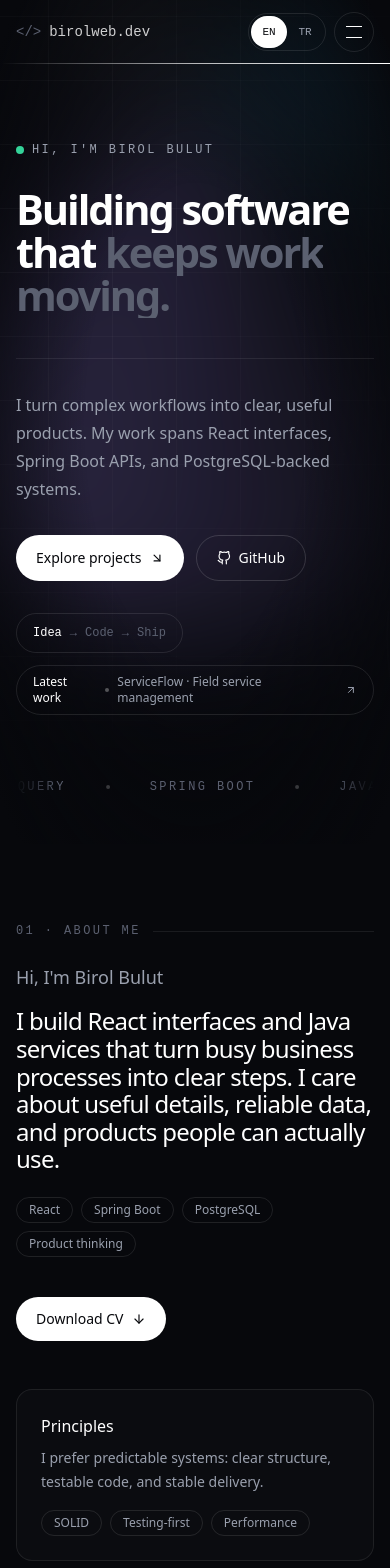
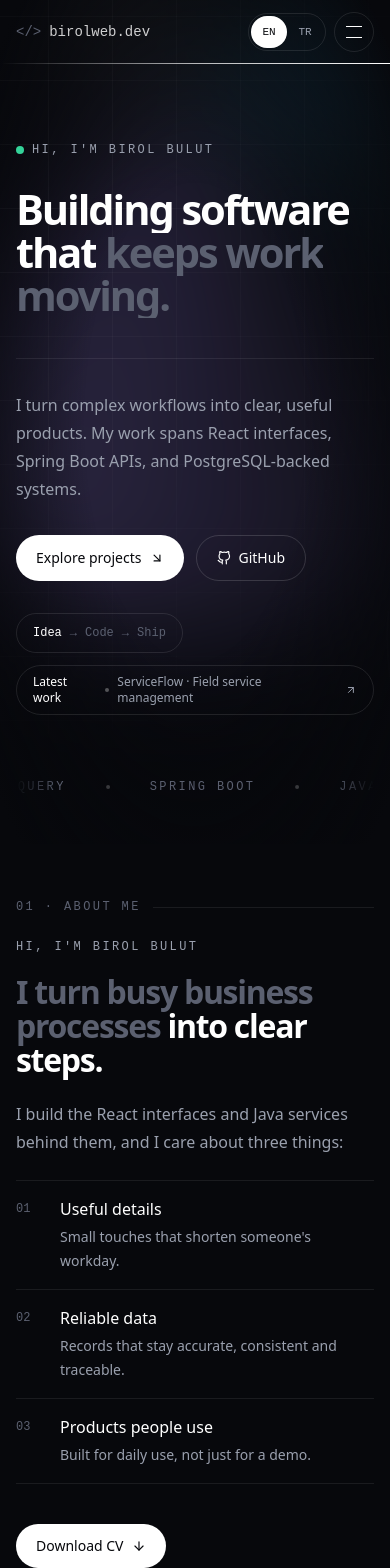
Before and after one commit to bulutbirol/Portfolyo-g-ncel, a React (Vite) app: page / in a window 390 px wide. Shown: the top 1568 px of the page. Built offline with nearby package versions, Linux system fonts and the light colour scheme.

Commit message:
split about intro and tighten mobile spacing

```diff
--- a/src/i18n.js
+++ b/src/i18n.js
@@ -24,8 +24,14 @@ export const translations = {
     about: {
       heading: "About Me",
       greeting: "Hi, I'm Birol Bulut",
-      description: "I build React interfaces and Java services that turn busy business processes into clear steps. I care about useful details, reliable data, and products people can actually use.",
-      productThinking: "Product thinking",
+      lead: "I turn busy business processes",
+      leadAccent: "into clear steps.",
+      detail: "I build the React interfaces and Java services behind them, and I care about three things:",
+      values: [
+        { title: "Useful details", text: "Small touches that shorten someone's workday." },
+        { title: "Reliable data", text: "Records that stay accurate, consistent and traceable." },
+        { title: "Products people use", text: "Built for daily use, not just for a demo." },
+      ],
       downloadCv: "Download CV",
       ctaHeading: "Let’s build something",
       ctaDescription: "Have a project idea? I can help you turn it into a production-ready product.",
@@ -135,8 +141,14 @@ export const translations = {
     about: {
       heading: "Hakkımda",
       greeting: "Merhaba, ben Birol Bulut",
-      description: "Yoğun iş süreçlerini anlaşılır adımlara dönüştüren React arayüzleri ve Java servisleri geliştiriyorum. Kullanışlı ayrıntılara, güvenilir veriye ve insanların gerçekten kullanabileceği ürünlere önem veriyorum.",
-      productThinking: "Ürün odaklı yaklaşım",
+      lead: "Yoğun iş süreçlerini",
+      leadAccent: "anlaşılır adımlara dönüştürüyorum.",
+      detail: "Bunun için React arayüzleri ve Java servisleri geliştiriyorum. Üç şeye önem veriyorum:",
+      values: [
+        { title: "Kullanışlı ayrıntılar", text: "Kullanan kişinin işini kısaltan küçük dokunuşlar." },
+        { title: "Güvenilir veri", text: "Doğru, tutarlı ve izlenebilir kayıtlar." },
+        { title: "Gerçekten kullanılan ürünler", text: "Demo için değil, her gün açılan araçlar." },
+      ],
       downloadCv: "CV'yi indir",
       ctaHeading: "Birlikte bir şeyler geliştirelim",
       ctaDescription: "Bir proje fikrin varsa onu çalışan bir ürüne dönüştürmene yardımcı olabilirim.",
--- a/src/sections/About.jsx
+++ b/src/sections/About.jsx
@@ -33,18 +33,27 @@ export function About() {
   const text = copy.about;
 
   return (
-    <Reveal as="section" id="about" variants={stagger(0.1)} className="scroll-mt-28 py-20 md:py-32">
+    <Reveal as="section" id="about" variants={stagger(0.1)} className="scroll-mt-28 py-14 md:py-32">
       <SectionLabel index={1}>{text.heading}</SectionLabel>
 
       <div className="grid gap-12 lg:grid-cols-[1.2fr_1fr] lg:gap-16">
         <motion.div variants={fadeUp}>
-          <p className="text-lg text-fog">{text.greeting}</p>
-          <p className="mt-4 text-2xl font-medium leading-[1.15] tracking-[-0.03em] text-white sm:text-3xl md:text-5xl">{text.description}</p>
-          <div className="mt-6 flex flex-wrap gap-2">
-            {["React", "Spring Boot", "PostgreSQL", text.productThinking].map((item) => (
-              <span key={item} className={chip}>{item}</span>
+          <p className="font-mono text-xs uppercase tracking-[0.2em] text-fog">{text.greeting}</p>
+          <p data-about-lead className="mt-5 text-[2rem] font-semibold leading-[1.05] tracking-[-0.04em] text-mute sm:text-5xl">
+            {text.lead} <span className="text-white">{text.leadAccent}</span>
+          </p>
+          <p data-about-detail className="mt-6 max-w-[46ch] leading-7 text-fog sm:text-lg">{text.detail}</p>
+          <ol className="mt-6 border-b border-white/[0.08]">
+            {text.values.map((value, index) => (
+              <li data-about-value key={value.title} className="grid grid-cols-[2rem_1fr] gap-x-3 border-t border-white/[0.08] py-4">
+                <span className="pt-1 font-mono text-xs text-mute">0{index + 1}</span>
+                <span>
+                  <span className="block font-medium text-white">{value.title}</span>
+                  <span className="mt-1 block text-sm leading-6 text-fog">{value.text}</span>
+                </span>
+              </li>
             ))}
-          </div>
+          </ol>
           <a
             href="/cv.pdf"
             download="Birol-Bulut-CV.pdf"
--- a/src/sections/Contact.jsx
+++ b/src/sections/Contact.jsx
@@ -171,7 +171,7 @@ export default function Contact() {
     }`;
 
   return (
-    <Reveal as="section" id="contact" variants={stagger(0.1)} className="relative w-full scroll-mt-28 py-20 md:py-32">
+    <Reveal as="section" id="contact" variants={stagger(0.1)} className="relative w-full scroll-mt-28 py-14 md:py-32">
       <SectionLabel index={4}>{copy.nav.contact}</SectionLabel>
 
       <div className="grid gap-12 lg:grid-cols-[1fr_1fr] lg:gap-20">
--- a/src/sections/Projects.jsx
+++ b/src/sections/Projects.jsx
@@ -50,14 +50,14 @@ function ProjectLinks({ title, live, source, prominent = false }) {
   const { copy } = useLanguage();
   const text = copy.projects;
   const liveClass = prominent
-    ? `group/link inline-flex items-center gap-2 rounded-full bg-white px-5 py-3 text-sm font-medium text-ink transition hover:bg-white/85 ${focusRing}`
+    ? `group/link inline-flex items-center gap-2 rounded-full bg-white px-4 py-2.5 text-sm font-medium text-ink transition hover:bg-white/85 sm:px-5 sm:py-3 ${focusRing}`
     : `group/link inline-flex items-center gap-1.5 text-sm text-white transition hover:text-fog ${focusRing}`;
   const sourceClass = prominent
-    ? `inline-flex items-center gap-2 rounded-full border border-white/15 px-5 py-3 text-sm font-medium text-white transition hover:border-white/40 ${focusRing}`
+    ? `inline-flex items-center gap-2 rounded-full border border-white/15 px-4 py-2.5 text-sm font-medium text-white transition hover:border-white/40 sm:px-5 sm:py-3 ${focusRing}`
     : `inline-flex items-center gap-1.5 text-sm text-fog transition hover:text-white ${focusRing}`;
 
   return (
-    <div className="flex flex-wrap items-center gap-x-5 gap-y-3">
+    <div className="flex flex-wrap items-center gap-x-3 gap-y-3 sm:gap-x-5">
       <a href={live} target="_blank" rel="noopener noreferrer" aria-label={text.openDemo.replace("{title}", title)} className={liveClass}>
         {text.liveDemo}
         <FiArrowUpRight aria-hidden="true" className="transition-transform duration-300 group-hover/link:-translate-y-0.5 group-hover/link:translate-x-0.5" />
@@ -76,7 +76,7 @@ export default function Projects() {
   const text = copy.projects;
 
   return (
-    <Reveal as="section" id="projects" variants={stagger(0.1)} className="relative scroll-mt-28 py-20 md:py-32">
+    <Reveal as="section" id="projects" variants={stagger(0.1)} className="relative scroll-mt-28 py-14 md:py-32">
       <SectionLabel index={2}>{text.eyebrow}</SectionLabel>
       <motion.div variants={fadeUp} className="mb-12 flex flex-col gap-4 md:flex-row md:items-end md:justify-between">
         <h2 className="text-5xl font-semibold tracking-[-0.05em] text-white md:text-7xl">
@@ -88,7 +88,7 @@ export default function Projects() {
       <Spotlight
         as="article"
         variants={fadeUp}
-        className="grid gap-10 rounded-3xl border border-white/[0.08] bg-white/[0.02] p-6 transition-colors duration-500 hover:border-white/20 sm:p-10 lg:grid-cols-[1.1fr_0.9fr] lg:gap-14"
+        className="grid gap-10 rounded-3xl border border-white/[0.08] bg-white/[0.02] p-5 transition-colors duration-500 hover:border-white/20 sm:p-10 lg:grid-cols-[1.1fr_0.9fr] lg:gap-14"
       >
         <div className="flex flex-col items-start">
           <p className="mb-6 font-mono text-xs uppercase tracking-[0.2em] text-fog">{text.featured}</p>
@@ -99,12 +99,12 @@ export default function Projects() {
               <span key={item} className="rounded-full border border-white/10 px-3 py-1 text-xs text-fog">{item}</span>
             ))}
           </div>
-          <div className="mt-auto pt-10">
+          <div className="mt-auto pt-8 sm:pt-10">
             <ProjectLinks title="ServiceFlow" live="https://serviceflow-web-ten.vercel.app/" source="https://github.com/bulutbirol/FSM-Platform-Project" prominent />
           </div>
         </div>
 
-        <div aria-hidden="true" className="rounded-2xl border border-white/[0.08] bg-ink p-5 sm:p-6">
+        <div aria-hidden="true" className="rounded-2xl border border-white/[0.08] bg-ink p-4 sm:p-6">
           <div className="flex items-center justify-between border-b border-white/[0.08] pb-4 font-mono text-[11px] tracking-[0.15em]">
             <span className="text-mute">{text.workflowLabel}</span>
             <span className="flex items-center gap-2 text-emerald-400">
@@ -135,7 +135,7 @@ export default function Projects() {
             key={project.id}
             data-project-row
             variants={fadeUp}
-            className="group grid grid-cols-[2.5rem_1fr] gap-x-4 gap-y-4 border-t border-white/[0.08] py-6 md:grid-cols-[3.5rem_1fr_auto] md:items-start md:py-8"
+            className="group grid grid-cols-[1.75rem_1fr] gap-x-3 gap-y-4 border-t border-white/[0.08] py-6 md:grid-cols-[3.5rem_1fr_auto] md:items-start md:py-8"
           >
             <span className="pt-1 font-mono text-xs text-mute md:pt-3">{String(index + 1).padStart(2, "0")}</span>
             <div className="min-w-0">
--- a/src/sections/Work.jsx
+++ b/src/sections/Work.jsx
@@ -50,9 +50,9 @@ export function Work() {
   );
 
   return (
-    <Reveal as="section" id="work" variants={stagger(0.1)} className="relative scroll-mt-28 py-20 md:py-32">
+    <Reveal as="section" id="work" variants={stagger(0.1)} className="relative scroll-mt-28 py-14 md:py-32">
       <SectionLabel index={3}>{copy.nav.work}</SectionLabel>
-      <motion.div variants={fadeUp} className="mb-14 flex flex-col gap-4 md:flex-row md:items-end md:justify-between">
+      <motion.div variants={fadeUp} className="mb-10 flex flex-col gap-4 md:mb-14 md:flex-row md:items-end md:justify-between">
         <h2 className="text-5xl font-semibold tracking-[-0.05em] text-white md:text-7xl">
           <SplitText text={text.heading} after={<span className="text-mute">.</span>} />
         </h2>
@@ -66,7 +66,7 @@ export function Work() {
           className="absolute bottom-0 left-0 top-0 w-px bg-white md:left-[200px]"
         />
 
-        <div className="space-y-16">
+        <div className="space-y-12 md:space-y-16">
           {items.map((it) => (
             <Reveal
               key={it.company}
@@ -87,7 +87,7 @@ export function Work() {
 
                 <ul className="mt-6 space-y-3">
                   {it.highlights.map((h) => (
-                    <motion.li key={h} variants={fadeUp} className="flex gap-3 leading-7 text-white/75">
+                    <motion.li key={h} variants={fadeUp} className="flex gap-3 text-[15px] leading-7 text-white/75 sm:text-base">
                       <span className="mt-3 h-px w-3 shrink-0 bg-white/30" />
                       <span>{h}</span>
                     </motion.li>
```
Also changed, not shown: 1 other file (tests, documents, lock files or other folders).
